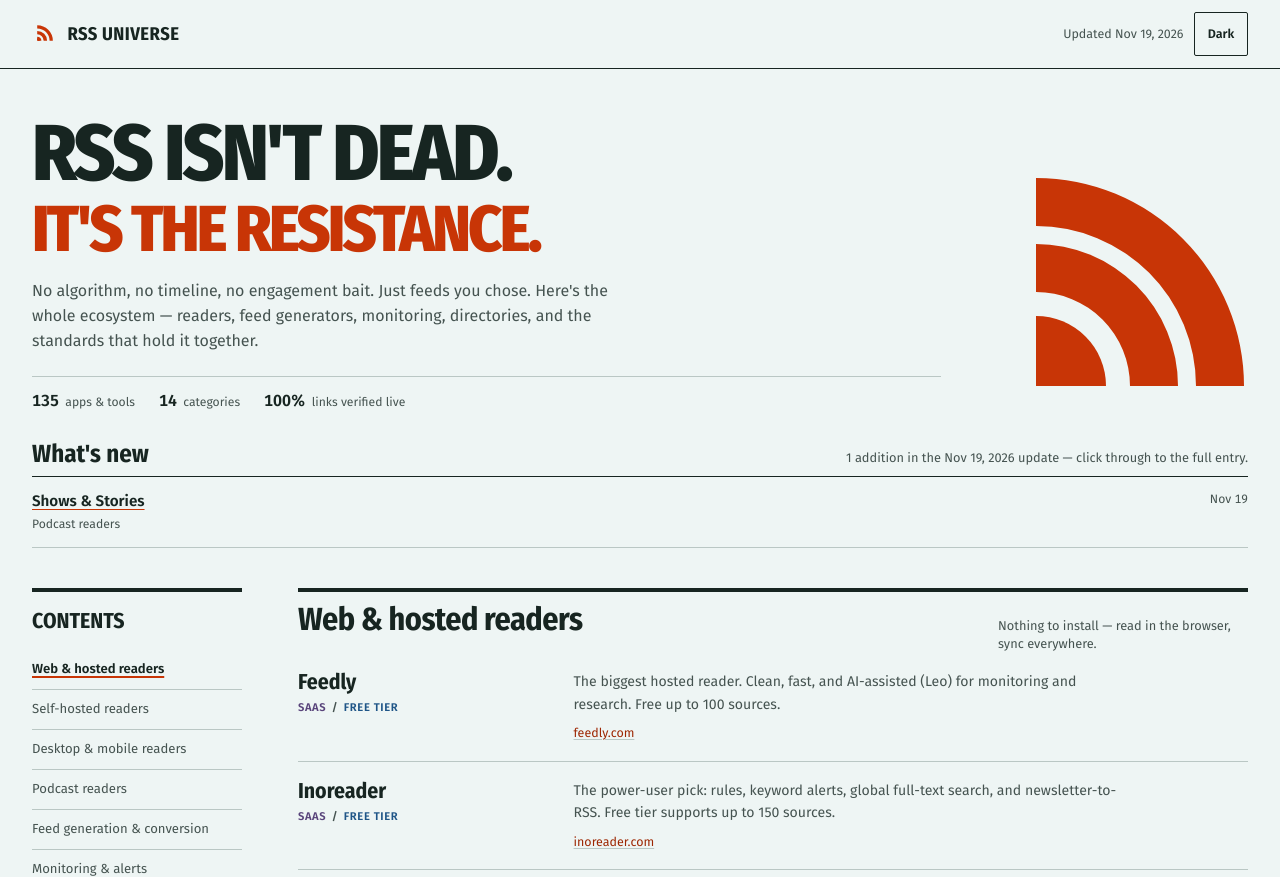
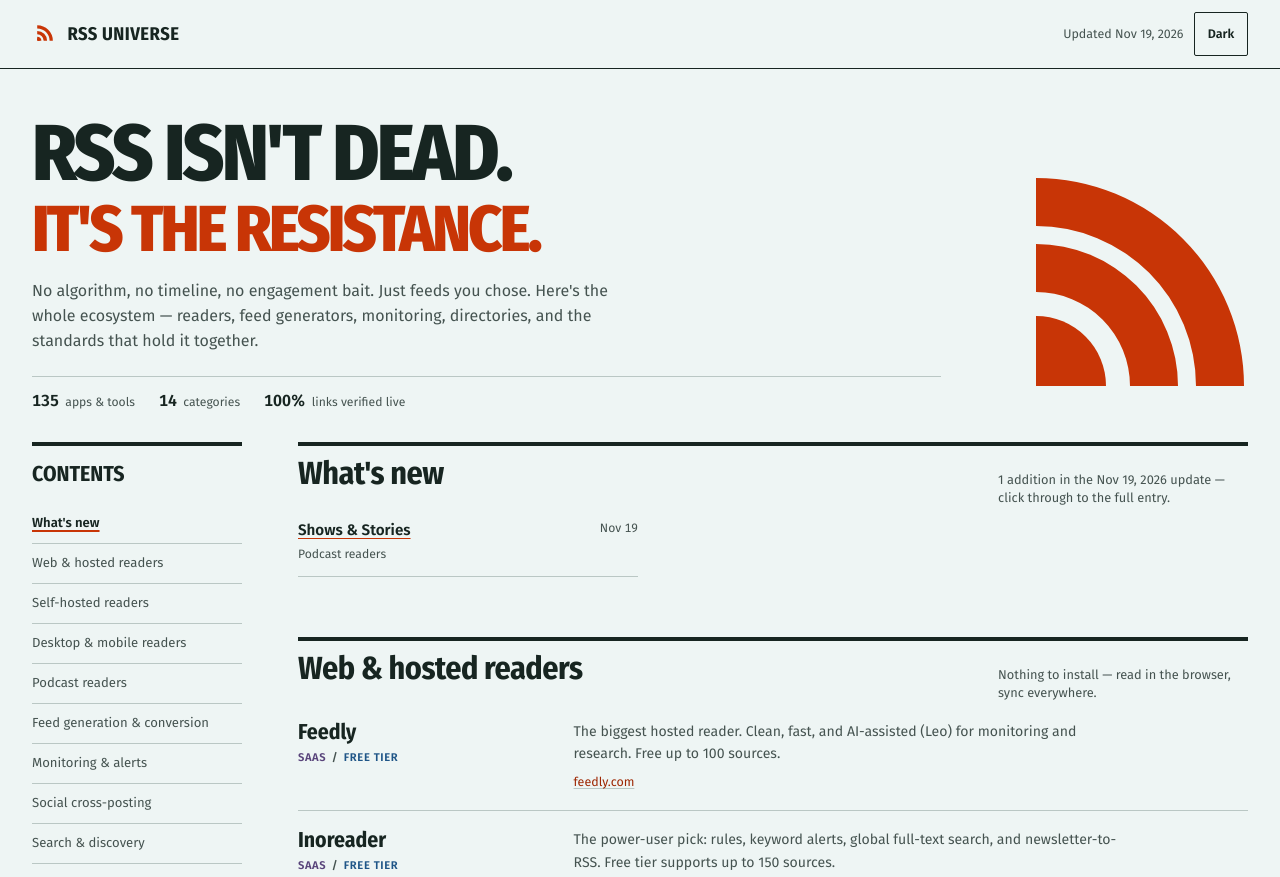
Before and after one commit to jcrabapple/rss-universe, a plain HTML site: page index.html in a window 1280 px wide. Shown: the top 877 px of the page. Drawn offline with Linux system fonts and the light colour scheme.

Commit message:
Move What's New into the directory index

```diff
--- a/index.html
+++ b/index.html
@@ -283,20 +283,10 @@ svg { display: block; }
 }
 
 /* Latest additions */
-.whatsnew { max-width: 1320px; margin: 0 auto; padding: 0 2rem 2.5rem; }
-.whatsnew-head {
-  display: flex;
-  align-items: baseline;
-  gap: 1rem;
-  padding-bottom: 0.55rem;
-  border-bottom: 1px solid var(--ink);
-}
-.whatsnew-head h2 { font-size: 1.55rem; line-height: 1; }
-.whatsnew-head .blurb { margin-left: auto; color: var(--ink-soft); font-size: 0.8rem; text-align: right; }
 .whatsnew-head .blurb-short, .wn-chip { display: none; }
 .wn-grid {
   display: grid;
-  grid-template-columns: repeat(auto-fit, minmax(230px, 1fr));
+  grid-template-columns: repeat(auto-fill, minmax(230px, 340px));
   column-gap: 2rem;
 }
 a.wn-card {
@@ -494,12 +484,12 @@ footer a:hover { color: var(--accent-deep); }
   .stat b { font-size: 0.95rem; }
   .stat span { font-size: 0.75rem; }
   .hero-updated { display: block; font-size: 0.75rem; }
-  .whatsnew { padding: 0 1rem 2rem; }
   .whatsnew-head { flex-wrap: wrap; gap: 0.35rem; }
   .whatsnew-head .blurb { width: 100%; margin-left: 0; text-align: left; }
   .whatsnew-head .blurb-full { display: none; }
   .whatsnew-head .blurb-short { display: inline; white-space: nowrap; }
   .wn-grid { grid-template-columns: repeat(2, minmax(0, 1fr)); column-gap: 1rem; }
+  .wn-grid:has(.wn-card:only-child) { grid-template-columns: minmax(0, 1fr); }
   a.wn-card { grid-template-columns: 1fr; }
   a.wn-card .wn-date { grid-column: 1; grid-row: 3; }
   .directory-layout { display: block; padding: 0 1rem 3rem; }
@@ -615,24 +605,13 @@ FINISH: Desktop/mobile inspection, accessibility and behavior checks, detector,
   </div>
 </header>
 
-<!-- WHATSNEW: mini-cards for the most recent update. Each links to the full entry's id below.
-     On the next update: replace these cards with the new batch and drop ids off the old entries. -->
-<section class="whatsnew" id="whatsnew" aria-label="What's new">
-  <div class="whatsnew-head">
-    <h2 class="serif">What's new</h2>
-    <span class="blurb"><span class="blurb-full">1 addition in the Nov 19, 2026 update — click through to the full entry.</span><span class="blurb-short">1 addition &middot; Nov 19, 2026</span></span>
-  </div>
-  <div class="wn-grid">
-    <a class="wn-card" href="#fn-shows-stories"><b>Shows &amp; Stories</b><span class="wn-cat">Podcast readers</span><span class="wn-date">Nov 19</span></a>
-  </div>
-</section>
-
 <div class="directory-layout">
   <aside class="category-rail">
     <h2>Contents</h2>
     <nav aria-label="Directory categories">
       <ul class="category-list" id="categoryMenu" popover>
         <li class="popover-close"><button type="button" popovertarget="categoryMenu" popovertargetaction="hide">Close contents</button></li>
+        <li><a href="#whatsnew">What's new</a></li>
         <li><a href="#web">Web &amp; hosted readers</a></li>
         <li><a href="#selfhost">Self-hosted readers</a></li>
         <li><a href="#desktop">Desktop &amp; mobile readers</a></li>
@@ -653,6 +632,18 @@ FINISH: Desktop/mobile inspection, accessibility and behavior checks, detector,
   </aside>
 
 <main>
+
+<!-- WHATSNEW: mini-cards for the most recent update. Each links to the full entry's id below.
+     On the next update: replace these cards with the new batch and drop ids off the old entries. -->
+  <section class="whatsnew" id="whatsnew" aria-label="What's new">
+    <div class="sec-head whatsnew-head">
+      <h2 class="serif">What's new</h2>
+      <span class="blurb"><span class="blurb-full">1 addition in the Nov 19, 2026 update — click through to the full entry.</span><span class="blurb-short">1 addition &middot; Nov 19, 2026</span></span>
+    </div>
+    <div class="wn-grid">
+      <a class="wn-card" href="#fn-shows-stories"><b>Shows &amp; Stories</b><span class="wn-cat">Podcast readers</span><span class="wn-date">Nov 19</span></a>
+    </div>
+  </section>
 
   <section id="web">
     <div class="sec-head"><span class="sec-num">01</span><h2 class="serif">Web &amp; hosted readers</h2><span class="blurb">Nothing to install — read in the browser, sync everywhere.</span></div>
```
Also changed, not shown: 1 other file.
